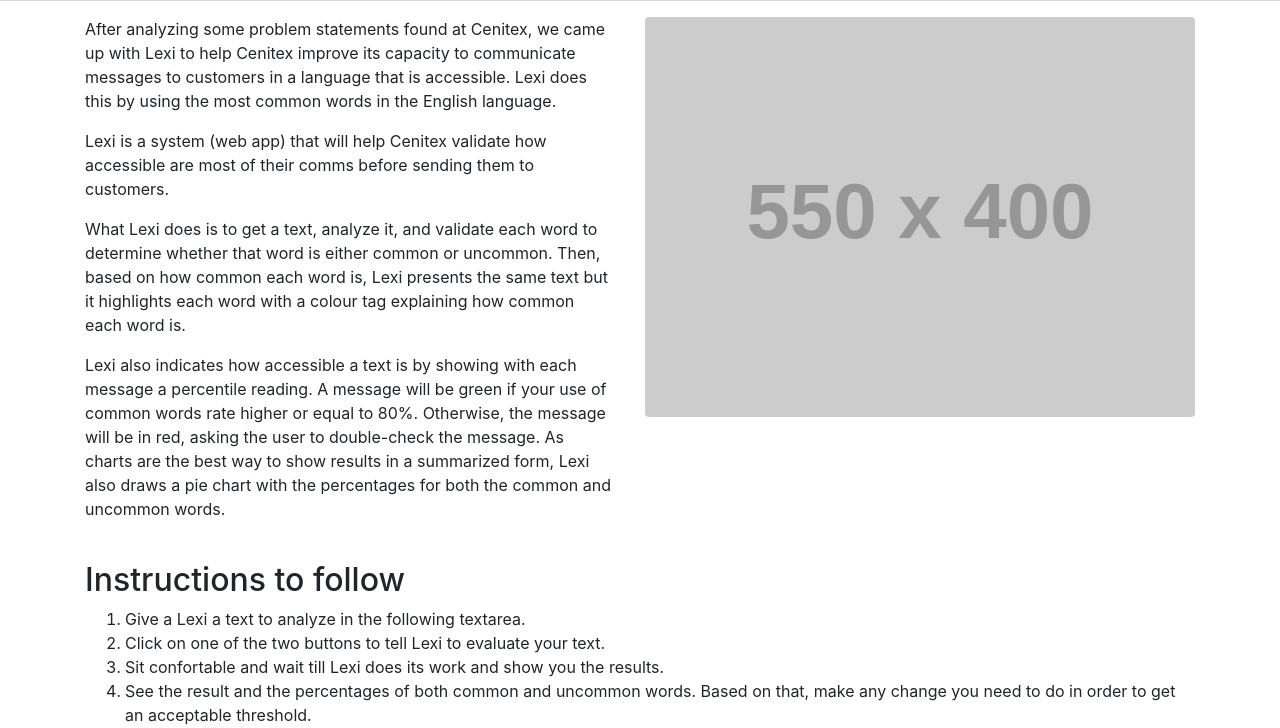
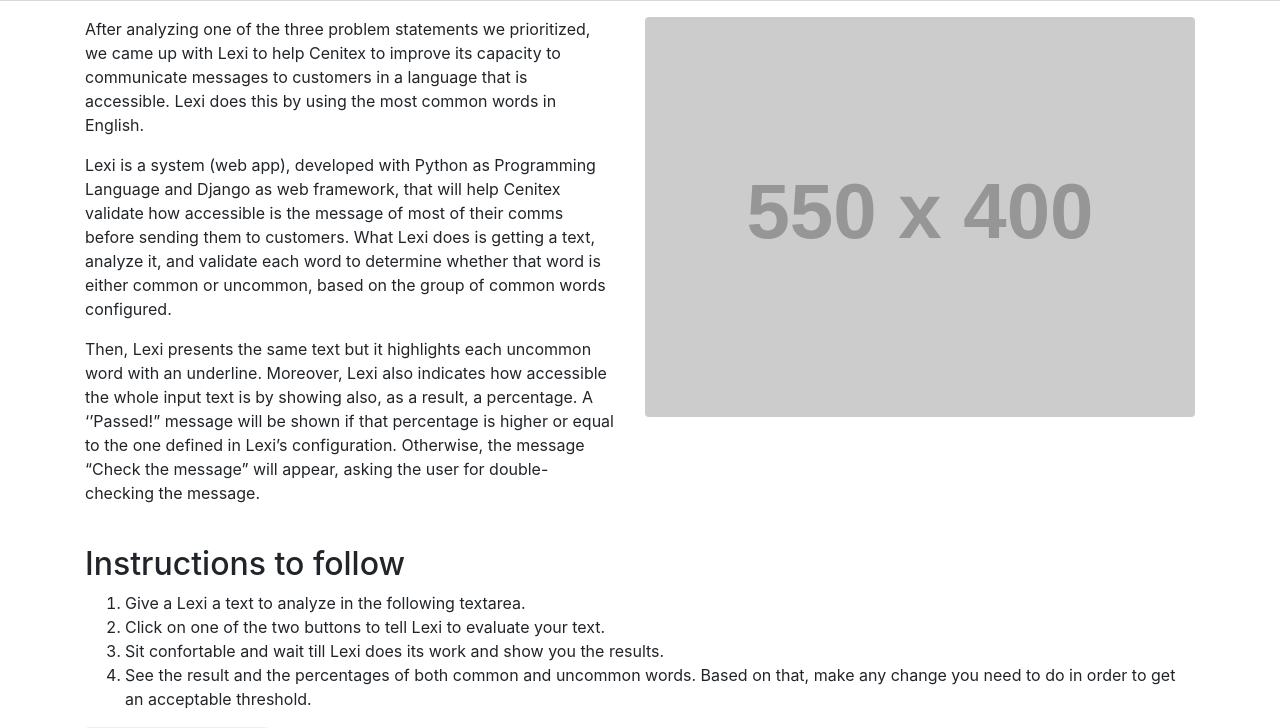
Before and after one commit to CodeforAustralia/lexiProject, a Django app: page / in a window 1280 px wide. Shown: the part 100-828 px from the top of the page. Run offline with Django 3.2, Linux system fonts and the light colour scheme; grey boxes labelled with a size stand in for pictures from a placeholder-image service; some libraries are stand-ins or nearby versions.

Commit message:
Change Lexi's introduction at index.

```diff
--- a/lexi/templates/lexi/index.html
+++ b/lexi/templates/lexi/index.html
@@ -3,10 +3,9 @@
 <div class="container">
     <div class="row py-3">
         <div class="col-md">
-            <p>After analyzing some problem statements found at Cenitex, we came up with Lexi to help Cenitex improve its capacity to communicate messages to customers in a language that is accessible. Lexi does this by using the most common words in the English language.</p>
-            <p>Lexi is a system (web app) that will help Cenitex validate how accessible are most of their comms before sending them to customers.</p>
-            <p>What Lexi does is to get a text, analyze it, and validate each word to determine whether that word is either common or uncommon. Then, based on how common each word is, Lexi presents the same text but it highlights each word with a colour tag explaining how common each word is.</p>
-            <p>Lexi also indicates how accessible a text is by showing with each message a percentile reading. A message will be green if your use of common words rate higher or equal to 80%. Otherwise, the message will be in red, asking the user to double-check the message. As charts are the best way to show results in a summarized form, Lexi also draws a pie chart with the percentages for both the common and uncommon words.</p>
+            <p>After analyzing one of the three problem statements we prioritized, we came up with Lexi to help Cenitex to improve its capacity to communicate messages to customers in a language that is accessible. Lexi does this by using the most common words in English.</p>
+            <p>Lexi is a system (web app), developed with Python as Programming Language and Django as web framework, that will help Cenitex validate how accessible is the message of most of their comms before sending them to customers. What Lexi does is getting a text, analyze it, and validate each word to determine whether that word is either common or uncommon, based on the group of common words configured.</p>
+            <p>Then, Lexi presents the same text but it highlights each uncommon word with an underline. Moreover, Lexi also indicates how accessible the whole input text is by showing also, as a result, a percentage. A ‘’Passed!” message will be shown if that percentage is higher or equal to the one defined in Lexi’s configuration. Otherwise, the message “Check the message” will appear, asking the user for double-checking the message.</p>
         </div>
         <div class="col-md justify-content-center">
                 <img class="rounded mx-auto d-block" src="https://dummyimage.com/550x400/705798/fff" alt=""> <!--ToDo: Change image!-->
```
